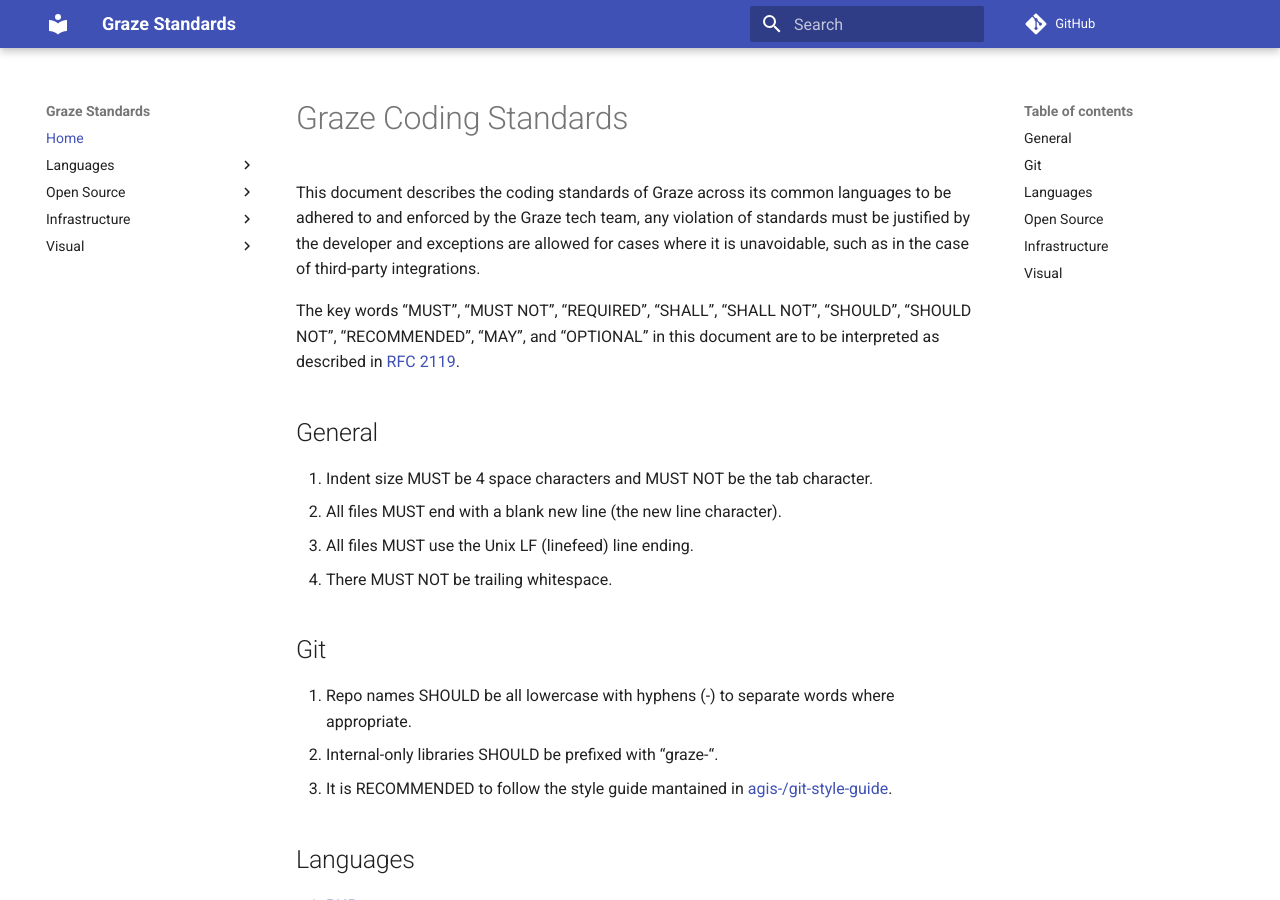
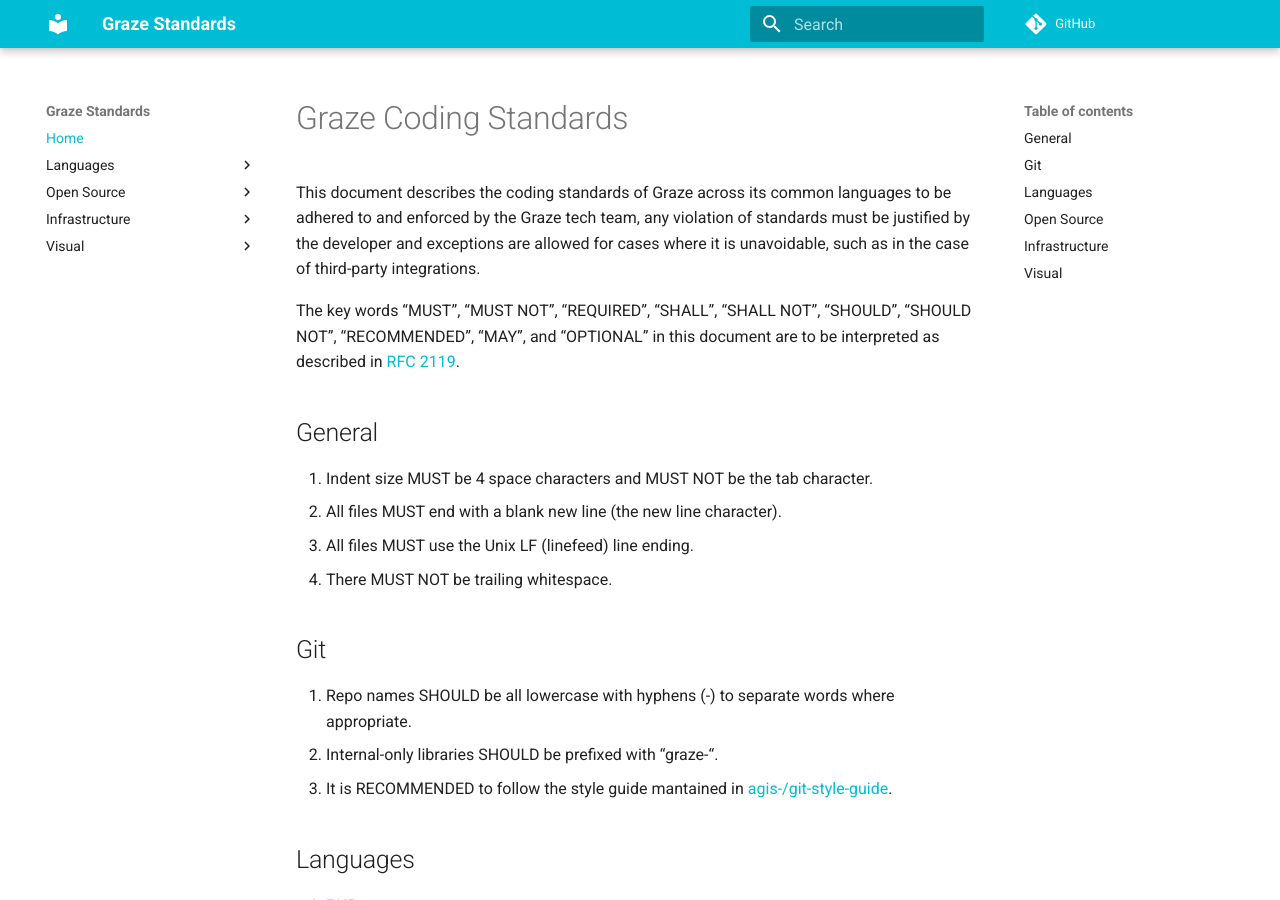
Before and after one commit to graze/standards, an MkDocs documentation site: the page built from docs/index.md, in a window 1280 px wide and 900 px high. Built offline with MkDocs 1.6.1 and Material for MkDocs 9.7.7, drawn with Linux system fonts in a browser that asks for light colours; comment, search, counter and statistics services are not loaded; old or Windows-style settings are respelled for this version of MkDocs.

Commit message:
cyan feels more like graze

```diff
--- a/mkdocs.yml
+++ b/mkdocs.yml
@@ -8,6 +8,8 @@ theme:
   favicon: assets/images/favicon.ico
   language: en
   include_sidebar: true
+  palette:
+    primary: 'cyan'
 
 pages:
 - Home: 'index.md'
```
